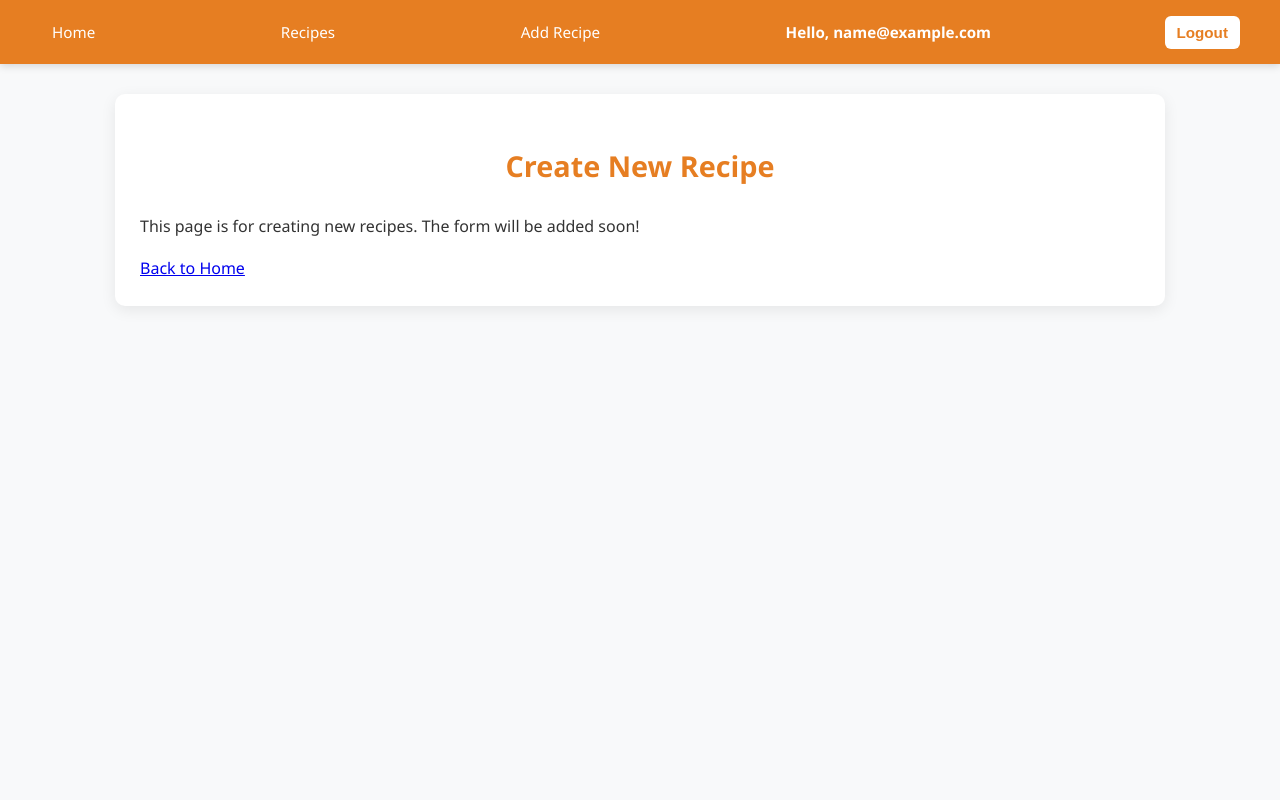
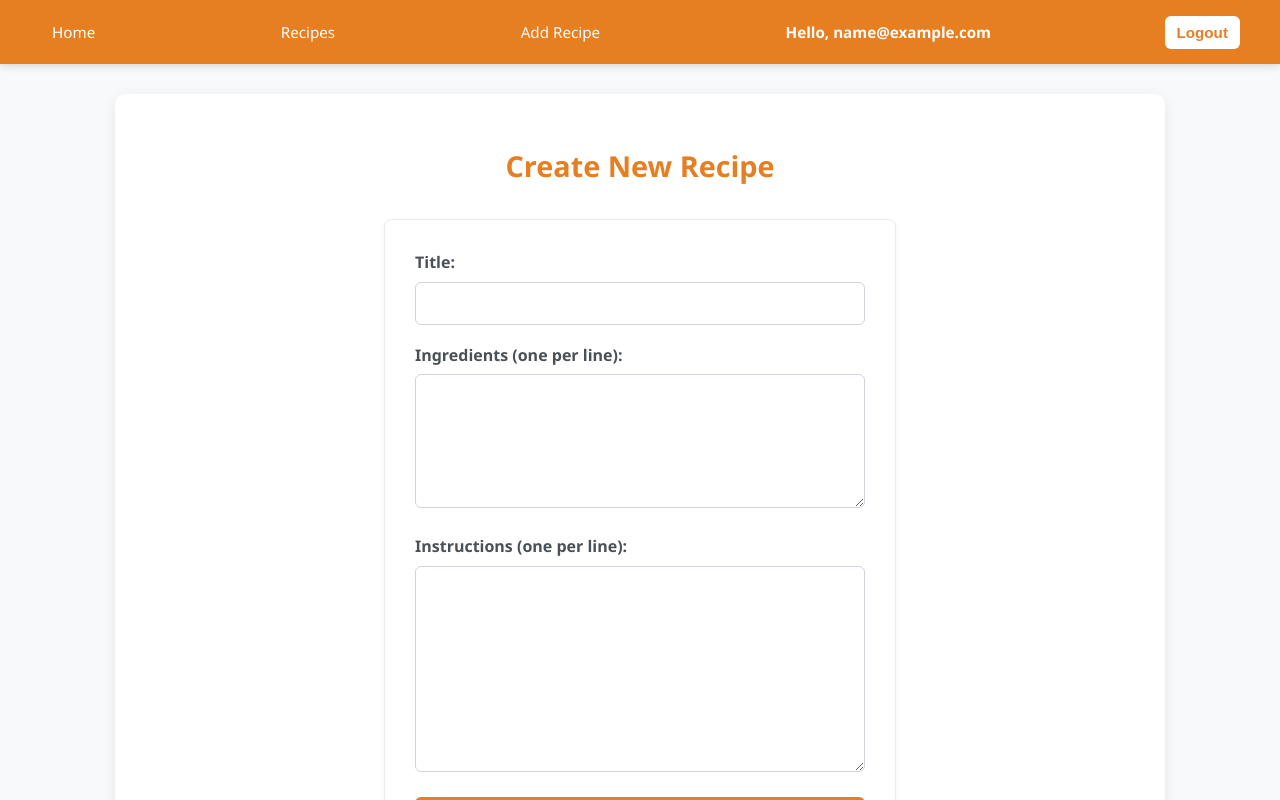
Before and after one commit to Viktor537/React-Project, a React (Vite) app: page /create-recipe in a window 1280 px wide. Shown: the top 800 px of the page. Built offline with nearby package versions, Linux system fonts and the light colour scheme; sample sign-in values are in the browser's storage.

Commit message:
feat: Implement recipe creation form and functionality

```diff
--- a/db.json
+++ b/db.json
@@ -25,6 +25,14 @@
       "ingredients": "Хляб, Яйца, Прясно мляко, Сол",
       "instructions": "Разбий яйцата с млякото и солта. Потопи филийките. Изпържи.",
       "userId": "anotherUserId"
+    },
+    {
+      "id": "d4a6",
+      "title": "asd12",
+      "ingredients": "12\n12\n21",
+      "instructions": "adsa",
+      "userId": "f803",
+      "createdAt": "2025-06-01T10:38:01.275Z"
     }
   ]
 }
--- /dev/null
+++ b/src/components/RecipeForm.jsx
@@ -0,0 +1,79 @@
+import React, { useState, useEffect } from "react";
+
+const RecipeForm = ({ onSubmit, isLoading, initialData = null }) => {
+  const [title, setTitle] = useState("");
+  const [ingredients, setIngredients] = useState("");
+  const [instructions, setInstructions] = useState("");
+
+  useEffect(() => {
+    if (initialData) {
+      setTitle(initialData.title || "");
+      setIngredients(initialData.ingredients || "");
+      setInstructions(initialData.instructions || "");
+    } else {
+      setTitle("");
+      setIngredients("");
+      setInstructions("");
+    }
+  }, [initialData]);
+
+  const handleSubmit = (event) => {
+    event.preventDefault();
+    if (!title || !ingredients || !instructions) {
+      alert("Please fill in Title, Ingredients, and Instructions.");
+      return;
+    }
+    onSubmit({ title, ingredients, instructions });
+  };
+
+  return (
+    <form onSubmit={handleSubmit}>
+      <div>
+        <label htmlFor="recipe-title">Title:</label>
+        <input
+          type="text"
+          id="recipe-title"
+          value={title}
+          onChange={(e) => setTitle(e.target.value)}
+          disabled={isLoading}
+          required
+        />
+      </div>
+      <div>
+        <label htmlFor="recipe-ingredients">Ingredients (one per line):</label>
+        <textarea
+          id="recipe-ingredients"
+          value={ingredients}
+          onChange={(e) => setIngredients(e.target.value)}
+          rows="6"
+          disabled={isLoading}
+          required
+        />
+      </div>
+      <div>
+        <label htmlFor="recipe-instructions">
+          Instructions (one per line):
+        </label>
+        <textarea
+          id="recipe-instructions"
+          value={instructions}
+          onChange={(e) => setInstructions(e.target.value)}
+          rows="10"
+          disabled={isLoading}
+          required
+        />
+      </div>
+      <button type="submit" disabled={isLoading}>
+        {isLoading
+          ? initialData
+            ? "Updating..."
+            : "Creating..."
+          : initialData
+          ? "Update Recipe"
+          : "Create Recipe"}
+      </button>
+    </form>
+  );
+};
+
+export default RecipeForm;
--- a/src/pages/CreateRecipePage.jsx
+++ b/src/pages/CreateRecipePage.jsx
@@ -1,12 +1,69 @@
-import React from "react";
-import { Link } from "react-router-dom";
+import React, { useState } from "react";
+import { useNavigate, Link } from "react-router-dom";
+import { useAuth } from "../context/AuthContext.jsx";
+import RecipeForm from "../components/RecipeForm.jsx";
+
+const API_URL = "http://localhost:3001";
 
 const CreateRecipePage = () => {
+  const [error, setError] = useState("");
+  const [isLoading, setIsLoading] = useState(false);
+  const { currentUser } = useAuth();
+  const navigate = useNavigate();
+
+  const handleCreateRecipeSubmit = async (recipeData) => {
+    if (!currentUser) {
+      setError("You must be logged in to create a recipe.");
+      navigate("/login");
+      return;
+    }
+
+    setError("");
+    setIsLoading(true);
+
+    const newRecipePayload = {
+      ...recipeData,
+      userId: currentUser.id,
+      createdAt: new Date().toISOString(),
+    };
+
+    try {
+      const response = await fetch(`${API_URL}/recipes`, {
+        method: "POST",
+        headers: {
+          "Content-Type": "application/json",
+        },
+        body: JSON.stringify(newRecipePayload),
+      });
+
+      if (!response.ok) {
+        let errorBody;
+        try {
+          errorBody = await response.json();
+        } catch (e) {
+          errorBody = { message: `HTTP error! Status: ${response.status}` };
+        }
+        throw new Error(
+          errorBody.message ||
+            `Failed to create recipe with status: ${response.status}`
+        );
+      }
+
+      const newRecipe = await response.json();
+      navigate(`/recipes/${newRecipe.id}`);
+    } catch (err) {
+      setError(err.message || "Could not create recipe. Please try again.");
+    } finally {
+      setIsLoading(false);
+    }
+  };
+
   return (
     <div>
       <h2>Create New Recipe</h2>
-      <p>This page is for creating new recipes. The form will be added soon!</p>
-      <Link to="/">Back to Home</Link>
+      <RecipeForm onSubmit={handleCreateRecipeSubmit} isLoading={isLoading} />
+      {error && <p style={{ color: "red" }}>Error: {error}</p>}
+      {!error && <Link to="/">Back to Home</Link>}
     </div>
   );
 };
```
